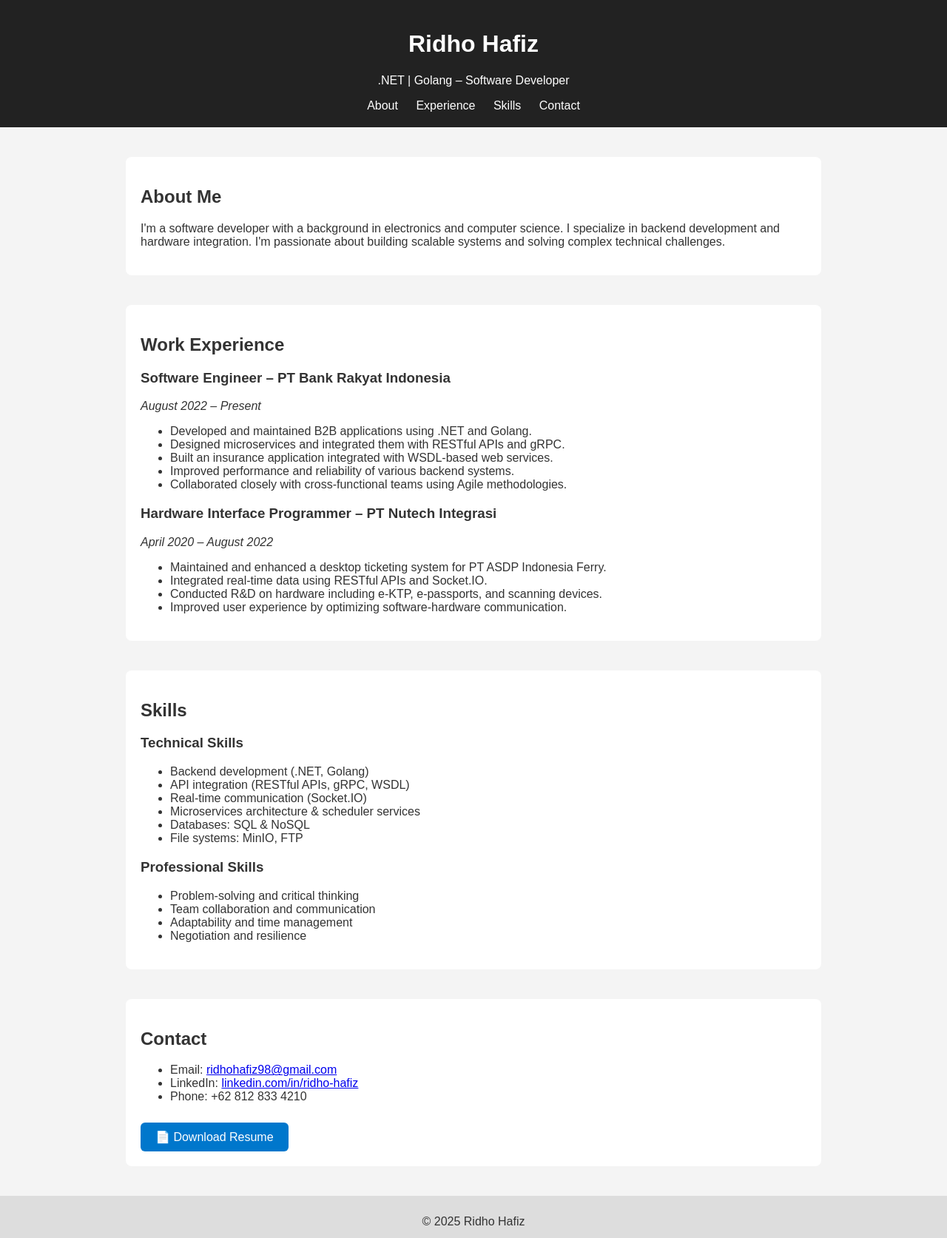
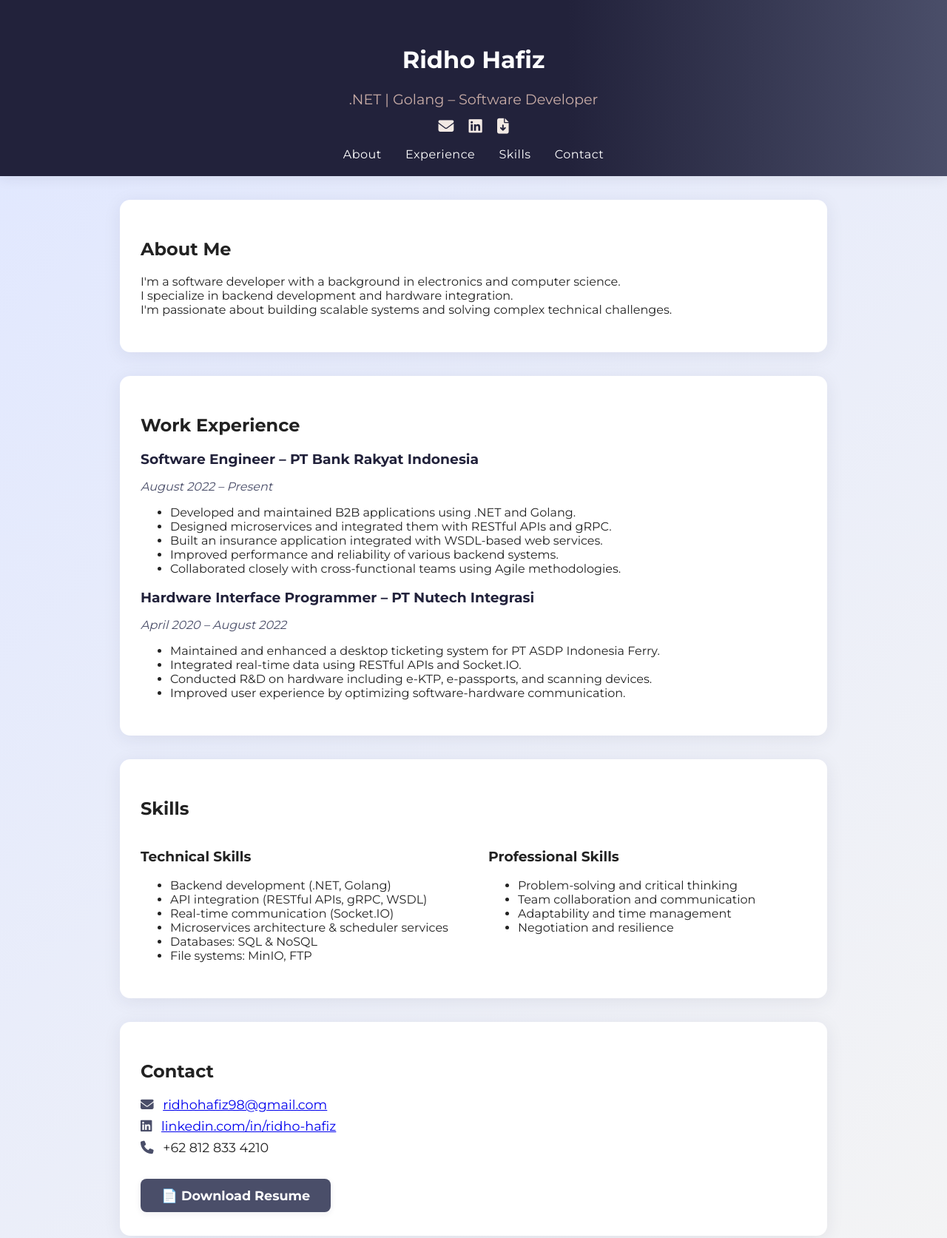
Before and after one commit to CulipBlue/Portofolio, a website: page index.html in a window 1280 px wide. Shown: the top 1673 px of the page at 74% size. Drawn offline with Linux system fonts and the light colour scheme.

Commit message:
perbaikan

```diff
--- a/index.html
+++ b/index.html
@@ -5,12 +5,25 @@
   <meta name="viewport" content="width=device-width, initial-scale=1.0" />
   <title>Ridho Hafiz - Portfolio</title>
   <link rel="stylesheet" href="style/main.css" />
+  <link rel="preconnect" href="https://fonts.googleapis.com">
+  <link rel="preconnect" href="https://fonts.gstatic.com" crossorigin>
+  <link href="https://fonts.googleapis.com/css2?family=Montserrat:wght@400;700&family=Roboto:wght@300;400;500&display=swap" rel="stylesheet">
+  <link rel="stylesheet" href="https://cdnjs.cloudflare.com/ajax/libs/font-awesome/6.5.0/css/all.min.css"/>
 </head>
 <body>
-
-  <header>
+  <header class="hero">
+    <div class="hero-content">
+      <img src="images/avatar.png" alt="Ridho Hafiz" class="avatar" onerror="this.style.display='none'"/>
+      <div>
         <h1>Ridho Hafiz</h1>
-    <p>.NET | Golang – Software Developer</p>
+        <p class="subtitle">.NET | Golang – Software Developer</p>
+        <div class="social-links">
+          <a href="mailto:ridhohafiz98@gmail.com" title="Email"><i class="fas fa-envelope"></i></a>
+          <a href="https://www.linkedin.com/in/ridho-hafiz" target="_blank" title="LinkedIn"><i class="fab fa-linkedin"></i></a>
+          <a href="assets/Ridho_Hafiz_Resume.pdf" download title="Download Resume"><i class="fas fa-file-download"></i></a>
+        </div>
+      </div>
+    </div>
     <nav>
       <a href="#about">About</a>
       <a href="#experience">Experience</a>
@@ -18,20 +31,17 @@
       <a href="#contact">Contact</a>
     </nav>
   </header>
-
   <main>
-    <section id="about" class="fade-in">
+    <section id="about" class="card fade-in">
       <h2>About Me</h2>
       <p>
-          I'm a software developer with a background in electronics and computer science.
-          I specialize in backend development and hardware integration.
+        I'm a software developer with a background in electronics and computer science.<br>
+        I specialize in backend development and hardware integration.<br>
         I'm passionate about building scalable systems and solving complex technical challenges.
       </p>
     </section>
-
-    <section id="experience" class="fade-in">
+    <section id="experience" class="card fade-in">
       <h2>Work Experience</h2>
-
       <div class="job">
         <h3>Software Engineer – PT Bank Rakyat Indonesia</h3>
         <p><em>August 2022 – Present</em></p>
@@ -43,7 +53,6 @@
           <li>Collaborated closely with cross-functional teams using Agile methodologies.</li>
         </ul>
       </div>
-
       <div class="job">
         <h3>Hardware Interface Programmer – PT Nutech Integrasi</h3>
         <p><em>April 2020 – August 2022</em></p>
@@ -55,10 +64,10 @@
         </ul>
       </div>
     </section>
-
-    <section id="skills" class="fade-in">
+    <section id="skills" class="card fade-in">
       <h2>Skills</h2>
-
+      <div class="skills-container">
+        <div>
           <h3>Technical Skills</h3>
           <ul>
             <li>Backend development (.NET, Golang)</li>
@@ -68,7 +77,8 @@
             <li>Databases: SQL & NoSQL</li>
             <li>File systems: MinIO, FTP</li>
           </ul>
-
+        </div>
+        <div>
           <h3>Professional Skills</h3>
           <ul>
             <li>Problem-solving and critical thinking</li>
@@ -76,25 +86,22 @@
             <li>Adaptability and time management</li>
             <li>Negotiation and resilience</li>
           </ul>
+        </div>
+      </div>
     </section>
-
-
-    <section id="contact" class="fade-in">
+    <section id="contact" class="card fade-in">
       <h2>Contact</h2>
-      <ul>
-        <li>Email: <a href="mailto:ridhohafiz98@gmail.com">ridhohafiz98@gmail.com</a></li>
-        <li>LinkedIn: <a href="https://www.linkedin.com/in/ridho-hafiz" target="_blank">linkedin.com/in/ridho-hafiz</a></li>
-        <li>Phone: +62 812 833 4210</li>
+      <ul class="contact-list">
+        <li><i class="fas fa-envelope"></i> <a href="mailto:ridhohafiz98@gmail.com">ridhohafiz98@gmail.com</a></li>
+        <li><i class="fab fa-linkedin"></i> <a href="https://www.linkedin.com/in/ridho-hafiz" target="_blank">linkedin.com/in/ridho-hafiz</a></li>
+        <li><i class="fas fa-phone"></i> +62 812 833 4210</li>
       </ul>
       <a href="assets/Ridho_Hafiz_Resume.pdf" download class="download-btn">📄 Download Resume</a>
     </section>
-
   </main>
-
   <footer>
     <p>&copy; 2025 Ridho Hafiz</p>
   </footer>
-
   <script src="scripts/main.js"></script>
 </body>
 </html>
--- a/scripts/main.js
+++ b/scripts/main.js
@@ -18,3 +18,18 @@ const observer = new IntersectionObserver(
 sections.forEach((section) => {
   observer.observe(section);
 });
+
+// Tambahan: fade-in untuk .fade-in selain section
+window.addEventListener('DOMContentLoaded', () => {
+  const fadeEls = document.querySelectorAll('.fade-in');
+  const onScroll = () => {
+    fadeEls.forEach(el => {
+      const rect = el.getBoundingClientRect();
+      if (rect.top < window.innerHeight - 60) {
+        el.classList.add('visible');
+      }
+    });
+  };
+  window.addEventListener('scroll', onScroll);
+  onScroll();
+});
--- a/style/main.css
+++ b/style/main.css
@@ -3,70 +3,178 @@ html {
 }
 
 body {
-  font-family: Arial, sans-serif;
+  font-family: 'Montserrat', 'Roboto', Arial, sans-serif;
   margin: 0;
   padding: 0;
-  background-color: #f4f4f4;
-  color: #333;
+  background: linear-gradient(135deg, #e0e7ff 0%, #f4f4f4 100%);
+  color: #222;
 }
 
-header {
-  background: #222;
+header.hero {
+  background: linear-gradient(90deg, #22223b 60%, #4a4e69 100%);
   color: #fff;
-  padding: 20px;
+  padding: 40px 0 20px 0;
   text-align: center;
+  box-shadow: 0 4px 16px rgba(34,34,59,0.08);
 }
 
+.hero-content {
+  display: flex;
+  align-items: center;
+  justify-content: center;
+  gap: 32px;
+  flex-wrap: wrap;
+  margin-bottom: 16px;
+}
+.avatar {
+  width: 110px;
+  height: 110px;
+  border-radius: 50%;
+  object-fit: cover;
+  border: 4px solid #fff;
+  box-shadow: 0 2px 12px rgba(0,0,0,0.12);
+  background: #fff;
+}
+.subtitle {
+  font-size: 1.2em;
+  color: #c9ada7;
+  margin: 8px 0 12px 0;
+}
+.social-links {
+  margin: 10px 0 0 0;
+}
+.social-links a {
+  color: #f2e9e4;
+  margin: 0 8px;
+  font-size: 1.3em;
+  transition: color 0.2s;
+}
+.social-links a:hover {
+  color: #9a8c98;
+}
+nav {
+  margin-top: 10px;
+}
 nav a {
-  margin: 0 10px;
+  margin: 0 14px;
   color: #fff;
   text-decoration: none;
+  font-weight: 500;
+  letter-spacing: 0.5px;
+  transition: color 0.2s;
 }
-
 nav a:hover {
+  color: #c9ada7;
   text-decoration: underline;
 }
 
-section {
-  padding: 20px;
+main {
+  margin-top: 0;
+}
+.card {
+  background: #fff;
+  border-radius: 14px;
+  box-shadow: 0 4px 24px rgba(34,34,59,0.08);
+  padding: 32px 28px;
+  margin: 32px auto;
   max-width: 900px;
-  margin: 40px auto;
-  background: white;
-  border-radius: 8px;
+  transition: box-shadow 0.3s;
+}
+.card:hover {
+  box-shadow: 0 8px 32px rgba(34,34,59,0.13);
+}
+
+.fade-in {
   opacity: 0;
   transform: translateY(30px);
   transition: opacity 1s ease, transform 1s ease;
 }
+.visible {
+  opacity: 1 !important;
+  transform: translateY(0) !important;
+}
 
-section.visible {
-  opacity: 1;
-  transform: translateY(0);
+.skills-container {
+  display: flex;
+  gap: 40px;
+  flex-wrap: wrap;
+}
+.skills-container > div {
+  flex: 1 1 220px;
+}
+
+.job h3 {
+  margin-bottom: 4px;
+  color: #22223b;
+}
+.job p em {
+  color: #4a4e69;
+}
+.job ul {
+  margin-top: 0;
+}
+
+.contact-list {
+  list-style: none;
+  padding: 0;
+}
+.contact-list li {
+  margin-bottom: 8px;
+  font-size: 1.1em;
+}
+.contact-list i {
+  margin-right: 8px;
+  color: #4a4e69;
 }
 
 .download-btn {
   display: inline-block;
-  margin-top: 10px;
-  padding: 10px 20px;
-  background-color: #0077cc;
+  margin-top: 16px;
+  padding: 12px 28px;
+  background-color: #4a4e69;
   color: #fff;
   text-decoration: none;
-  border-radius: 6px;
-  transition: background-color 0.3s ease;
+  border-radius: 8px;
+  font-weight: 600;
+  font-size: 1.1em;
+  box-shadow: 0 2px 8px rgba(34,34,59,0.08);
+  transition: background 0.3s;
 }
-
 .download-btn:hover {
-  background-color: #005fa3;
+  background: #22223b;
 }
 
 footer {
   text-align: center;
-  padding: 10px;
-  background: #ddd;
+  padding: 16px;
+  background: #22223b;
+  color: #fff;
+  margin-top: 40px;
 }
 
+@media (max-width: 900px) {
+  .card {
+    padding: 20px 8px;
+  }
+  .skills-container {
+    flex-direction: column;
+    gap: 16px;
+  }
+}
 @media (max-width: 600px) {
+  .hero-content {
+    flex-direction: column;
+    gap: 12px;
+  }
   nav {
     display: flex;
     flex-direction: column;
+    gap: 6px;
+  }
+  nav a {
+    margin: 0;
   }
 }
+
+/* Animasi fade-in saat scroll */
+/* (Kode JavaScript sudah dipindahkan ke scripts/main.js) */
```
Lines whose indentation alone changed are shown as unchanged.
